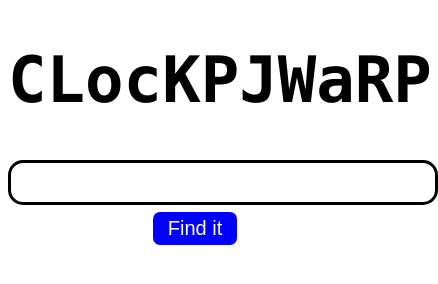
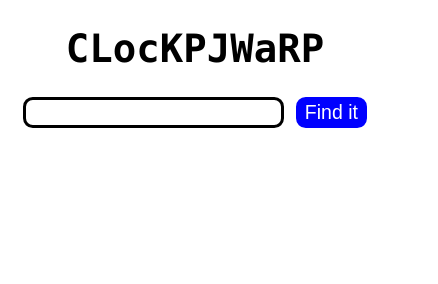
Before and after one commit to betterthanitwas/Multi-thread-web-crawler, a plain HTML site: page static/index.html in a window 390 px wide. Shown: the whole page, 438 px wide, since content can reach past the window. Drawn offline with Linux system fonts and the light colour scheme.

Commit message:
Polish mobile UI

```diff
--- a/static/index.html
+++ b/static/index.html
@@ -3,38 +3,30 @@
 	<head>
 		<title>CLocKPJWaRP</title>
 		<style>
-					body {
+			body {
 				text-align: center;
 				font-family: monaco, lucida console, monospace;
 			}
 			body, input {
-				font-size: 32px;
+				font-size: 5vmin;
 			}
-
-                        input{
-	                        border-radius: 15px;
-	                        background: white;
-	                        border: solid;
-                        }
-                        #button{
-	                        background-color: blue;
-                                font-size: 20px;
-	                        border-radius: 10px;
-	                        color: white;
-	                        border-color: white;
-	                        padding: 5px 15px;
-
-                        }
-                        #button.value{
-	                       font-size: 10px;
-                        }
+			input {
+				border-radius: .5em;
+				border: solid medium black;
+			}
+			#button {
+				background-color: blue;
+				border-color: blue;
+				color: white;
+			}
 		</style>
+		<meta name="viewport" content="width=device-width, initial-scale=1">
 		<link rel="search" type="application/opensearchdescription+xml" title="CLocKPJWaRP" href="opensearch.xml">
 	</head>
 	<body>
 		<h1>CLocKPJWaRP</h1>
 		<form action="search" method="get">
-			<input type="search" name="q">
+			<input type="text" name="q">
 			<input id="button" type="submit" value="Find it">
 		</form>
 	</body>
```
Also changed, not shown: 1 other file.
